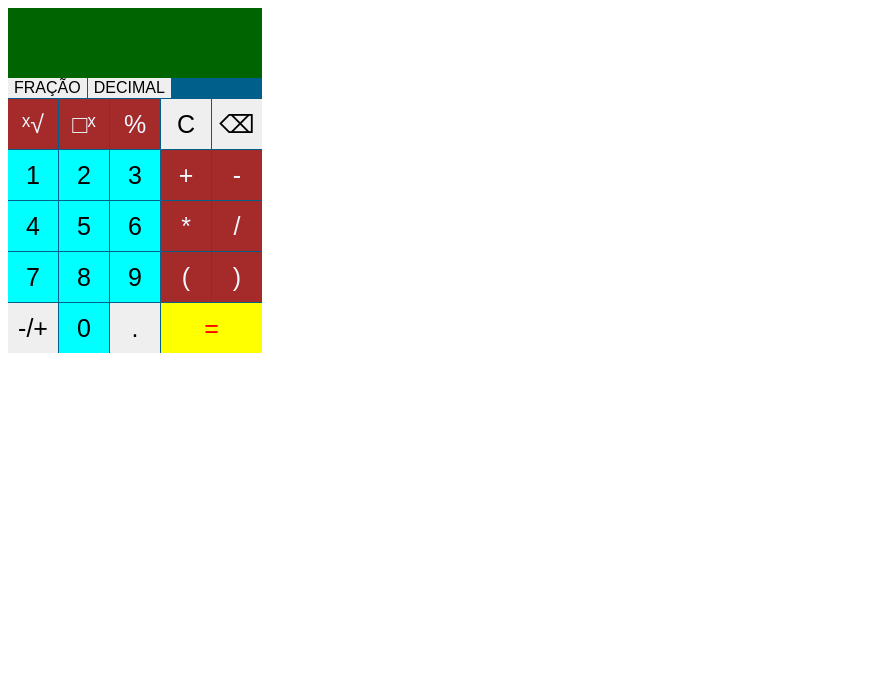
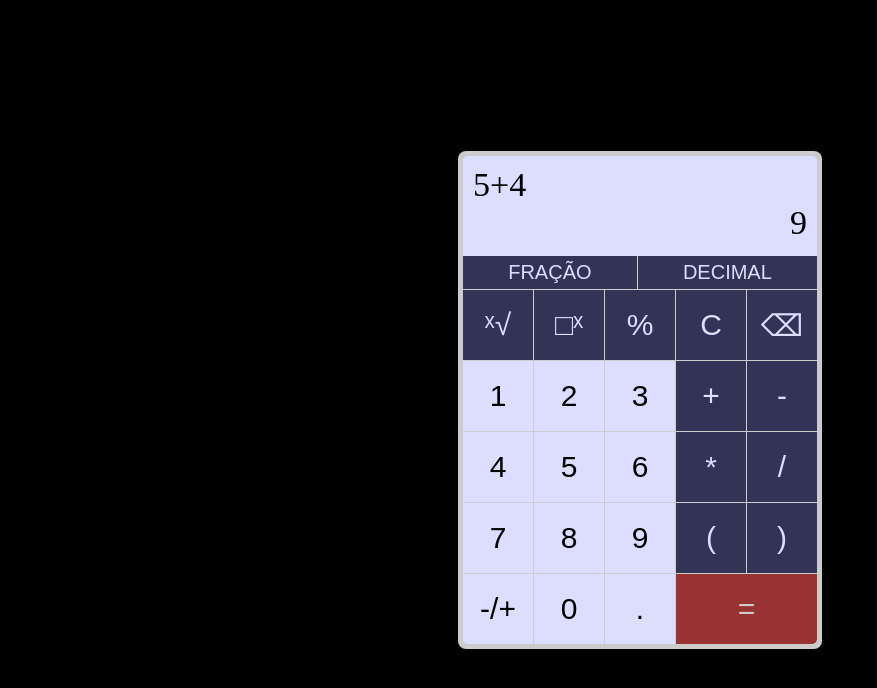
Before and after one commit to Bulovask/calculadora-bk, a plain HTML site: page index.html in a window 1280 px wide. Shown: the whole page, without its empty margins (0-877 px from the left). Drawn offline with Linux system fonts and the light colour scheme.

Commit message:
update: Atualização nas cores e dimensões da calculadora

```diff
--- a/css/style.css
+++ b/css/style.css
@@ -1,10 +1,33 @@
+:root {
+    --color1: #000;
+    --color2: #ccc;
+    --color3: #933;
+    --color4: #335;
+    --color5: #ddf;
+}
+
+body {
+    padding: 0;
+    margin: 0;
+    height: 100vh;
+    display: flex;
+    justify-content: center;
+    align-items: center;
+    background-color: #000;
+}
+
 main {
     width: min-content;
+    border-radius: 8px;
+    overflow: hidden;
+    padding: 5px;
+    background-color: var(--color2);
 }
 
 input, button {
     border: none;
-    font-size: 25px;
+    font-size: 30px;
+    font-weight: 500;
 }
 
 input:active, button:active {
@@ -12,28 +35,41 @@ input:active, button:active {
 }
 
 #display {
-    background-color: darkgreen;
-    height: 70px;
+    background-color: var(--color5);
+    color: var(--color1);
+    font-size: 34px;
+    height: 100px;
     width: 100%;
+    border-radius: 5px 5px 0 0;
+    padding: 10px;
+    box-sizing: border-box;
+}
+
+#result {
+    text-align: end;
 }
 
 #controls {
-    --size-button: 50px;
+    --size-button: 70px;
     display: flex;
     flex-direction: column;
     gap: 1px;
     width: min-content;
 
-    background-color: #005f8b;
+    border-radius: 0 0 5px 5px;
+    overflow: hidden;
 }
 
 #mode-controls {
     display: flex;
     gap: 1px;
+    justify-content: space-around;
 }
 
 #mode-controls input {
-    font-size: 16px;
+    font-size: 20px;
+    padding: 5px;
+    flex-grow: 1;
 }
 
 #other-controls {
@@ -47,15 +83,15 @@ input:active, button:active {
 #equal-btn {
     grid-column-start: 4;
     grid-column-end: 6;
-    background-color: yellow;
-    color: #f00;
+    background-color: var(--color3);
+    color: var(--color2);
 }
 
 .numeric {
-    background-color: aqua;
+    background-color: var(--color5);
 }
 
 .operator {
-    background-color: brown;
-    color: aliceblue;
+    background-color: var(--color4);
+    color: var(--color5);
 }
--- a/index.html
+++ b/index.html
@@ -10,20 +10,20 @@
 <body>
     <main>
         <section id="display">
-            <div id="expression"></div>
-            <div id="result"></div>
+            <div id="expression">5+4</div>
+            <div id="result">9</div>
         </section>
         <section id="controls">
             <div id="mode-controls">
-                <input type="button" value="FRAÇÃO">
-                <input type="button" value="DECIMAL">
+                <input class="operator" type="button" value="FRAÇÃO">
+                <input class="operator" type="button" value="DECIMAL">
             </div>
             <div id="other-controls">
-                <button class="operator" id="nth-root" type="button">ˣ√</button>
-                <button class="operator" id="potentiation" type="button">□ˣ</button>
-                <button class="operator" id="percentage" type="button">%</button>
-                <button id="percentage" type="button">C</button>
-                <button id="percentage" type="button">⌫</button>
+                <button id="nth-root"     class="operator" type="button">ˣ√</button>
+                <button id="potentiation" class="operator" type="button">□ˣ</button>
+                <button id="percentage"   class="operator" type="button">%</button>
+                <button id="percentage"   class="operator" type="button">C</button>
+                <button id="percentage"   class="operator" type="button">⌫</button>
 
                 <input class="numeric" type="button" value="1">
                 <input class="numeric" type="button" value="2">
@@ -43,9 +43,9 @@
                 <input class="operator" type="button" value="(">
                 <input class="operator" type="button" value=")">
 
-                <button type="button">-/+</button>
+                <button class="numeric" type="button">-/+</button>
                 <input class="numeric" type="button" value="0">
-                <input type="button" value=".">
+                <input class="numeric" type="button" value=".">
                 <button id="equal-btn" type="button">=</button>
             </div>
         </section>
```
